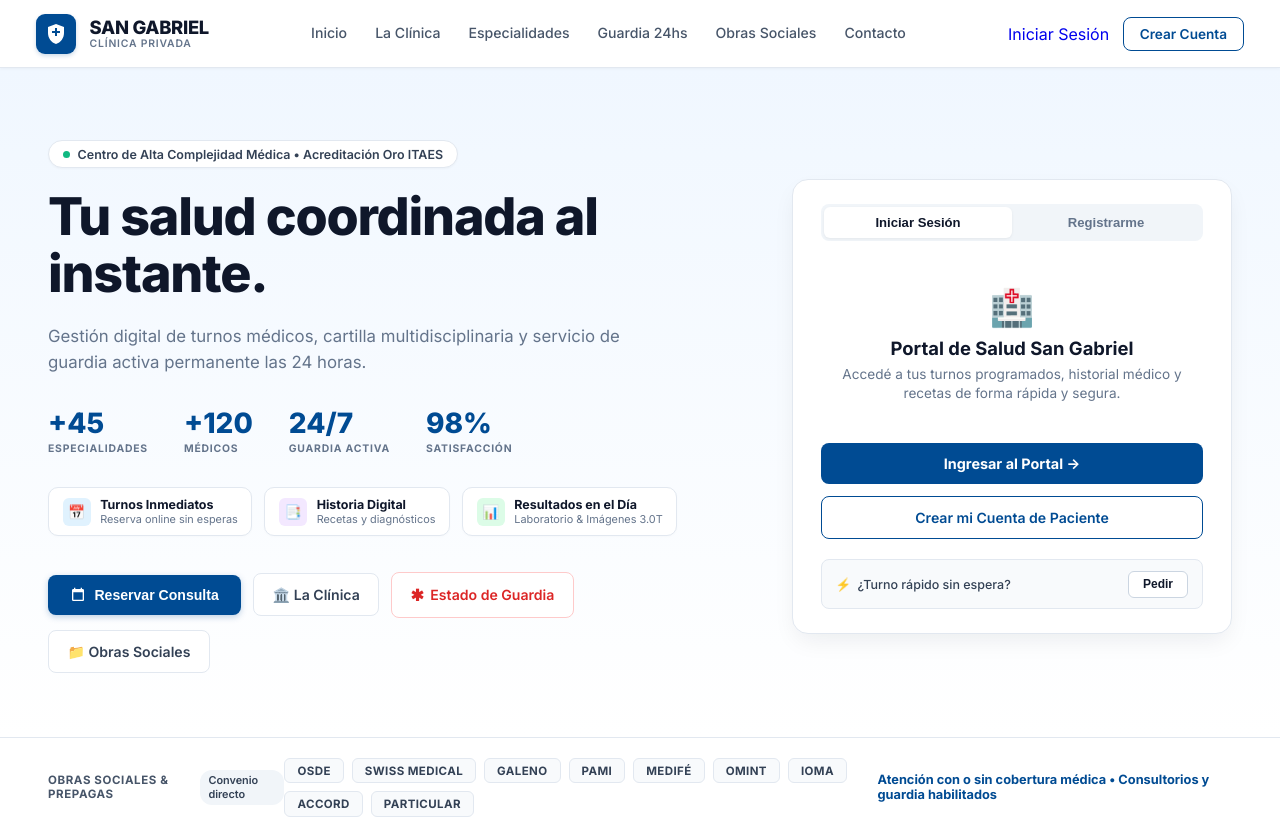
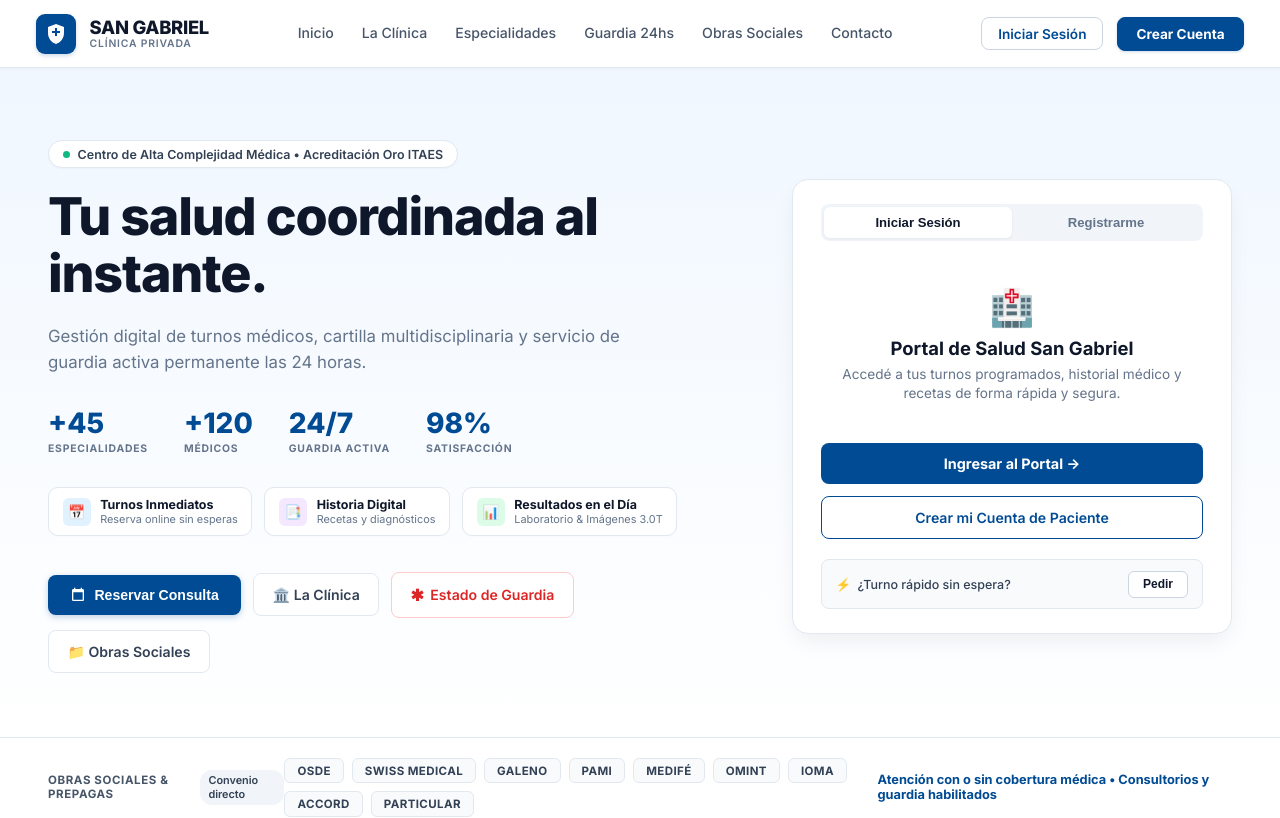
Before and after one commit to joaquinnavarrete-dev/Practicas-Profesionales, an Angular app in the folder frontend/: page / in a window 1280 px wide. Shown: the top 818 px of the page. Built offline with nearby package versions, Linux system fonts and the light colour scheme.

Commit message:
Estilos modificados de la barra de navegacion superior

```diff
--- a/frontend/src/app/componentes/navbar/navbar.css
+++ b/frontend/src/app/componentes/navbar/navbar.css
@@ -115,22 +115,72 @@
   line-height: 1;
 }
 
-.btn-turno-nav {
+.btn-login-nav {
+  display: inline-flex;
+  align-items: center;
+  padding: 0.45rem 1rem;
+  background-color: #ffffff;
+  border: 1px solid #cbd5e1;
+  color: #004b93;
+  font-size: 0.85rem;
+  font-weight: 600;
+  border-radius: 8px;
+  text-decoration: none !important;
+  transition: all 0.15s ease;
+}
+
+.btn-login-nav:hover {
+  background-color: #f1f5f9;
+  border-color: #94a3b8;
+  color: #00366a;
+}
+
+.btn-registro-nav {
   display: inline-flex;
   align-items: center;
   padding: 0.5rem 1.15rem;
   background-color: #004b93;
-  color: #ffffff;
+  color: #ffffff !important;
   font-size: 0.85rem;
   font-weight: 700;
   border-radius: 8px;
-  text-decoration: none;
+  border: 1px solid #004b93;
+  text-decoration: none !important;
+  box-shadow: 0 1px 3px rgba(0, 75, 147, 0.2);
   transition: all 0.2s ease;
 }
 
-.btn-turno-nav:hover {
-  background-color: #00366a;
-  box-shadow: 0 2px 8px rgba(0, 75, 147, 0.25);
+.btn-registro-nav:hover,
+.btn-registro-nav:focus,
+.btn-registro-nav:active {
+  background-color: #00366a !important;
+  border-color: #00366a !important;
+  box-shadow: 0 2px 8px rgba(0, 75, 147, 0.35);
+  color: #ffffff !important;
+}
+
+.mobile-auth-actions {
+  display: flex;
+  flex-direction: column;
+  gap: 0.5rem;
+  margin-top: 0.5rem;
+  padding-top: 0.75rem;
+  border-top: 1px solid #e2e8f0;
+}
+
+.mobile-link-login {
+  background-color: #ffffff !important;
+  border: 1px solid #cbd5e1 !important;
+  color: #004b93 !important;
+  font-weight: 600 !important;
+  border-radius: 8px;
+}
+
+.mobile-link-registro {
+  background-color: #004b93 !important;
+  color: #ffffff !important;
+  font-weight: 700 !important;
+  border-radius: 8px;
 }
 
 .mobile-link-turno {
@@ -205,24 +255,6 @@
   .nav-links {
     display: none;
   }
-}
-
-.btn-registro-nav {
-  display: inline-flex;
-  align-items: center;
-  padding: 0.5rem 1rem;
-  background-color: transparent;
-  color: #004b93;
-  border: 1px solid #004b93;
-  font-size: 0.85rem;
-  font-weight: 600;
-  border-radius: 8px;
-  text-decoration: none;
-  transition: all 0.2s ease;
-}
-
-.btn-registro-nav:hover {
-  background-color: #f0f7ff;
 }
 
 .btn-panel-admin {
```
